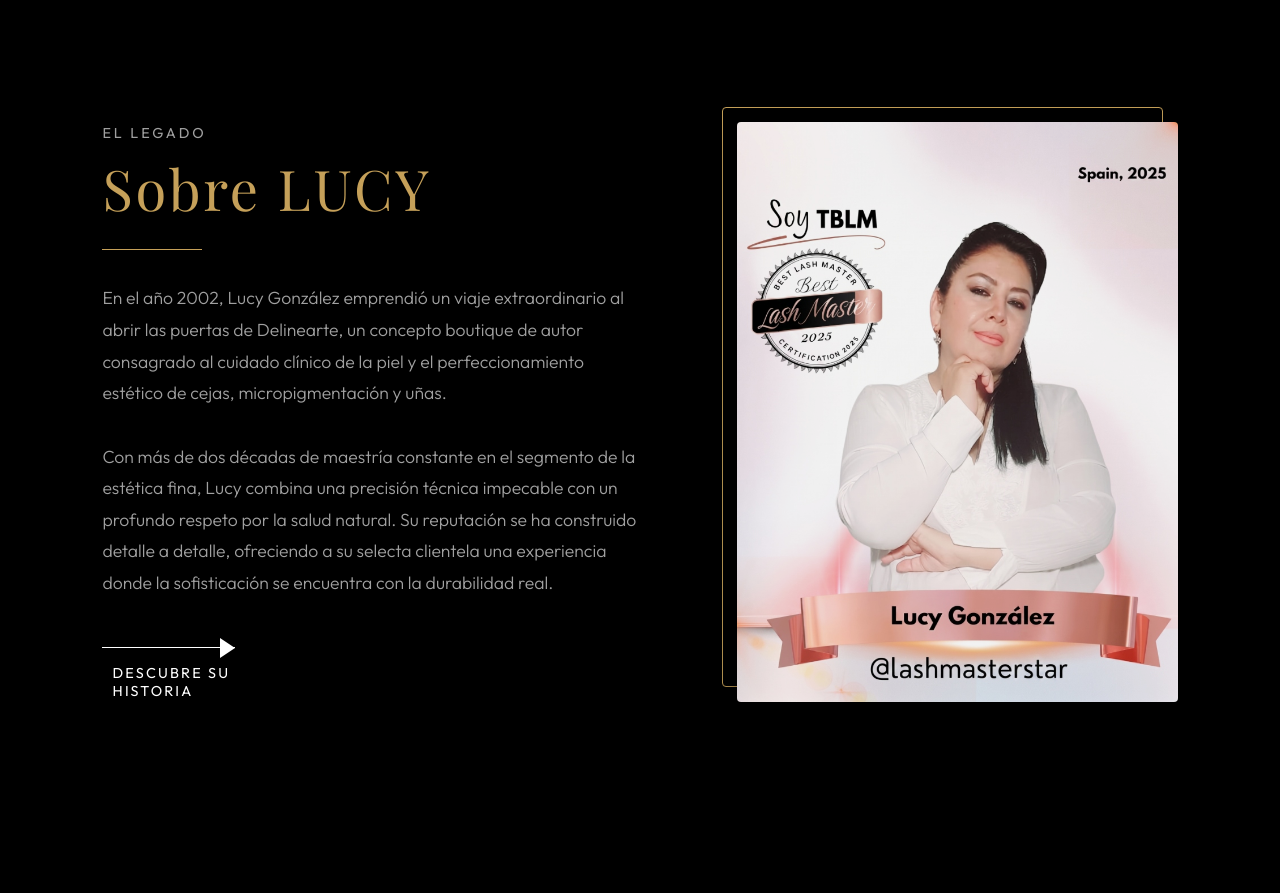
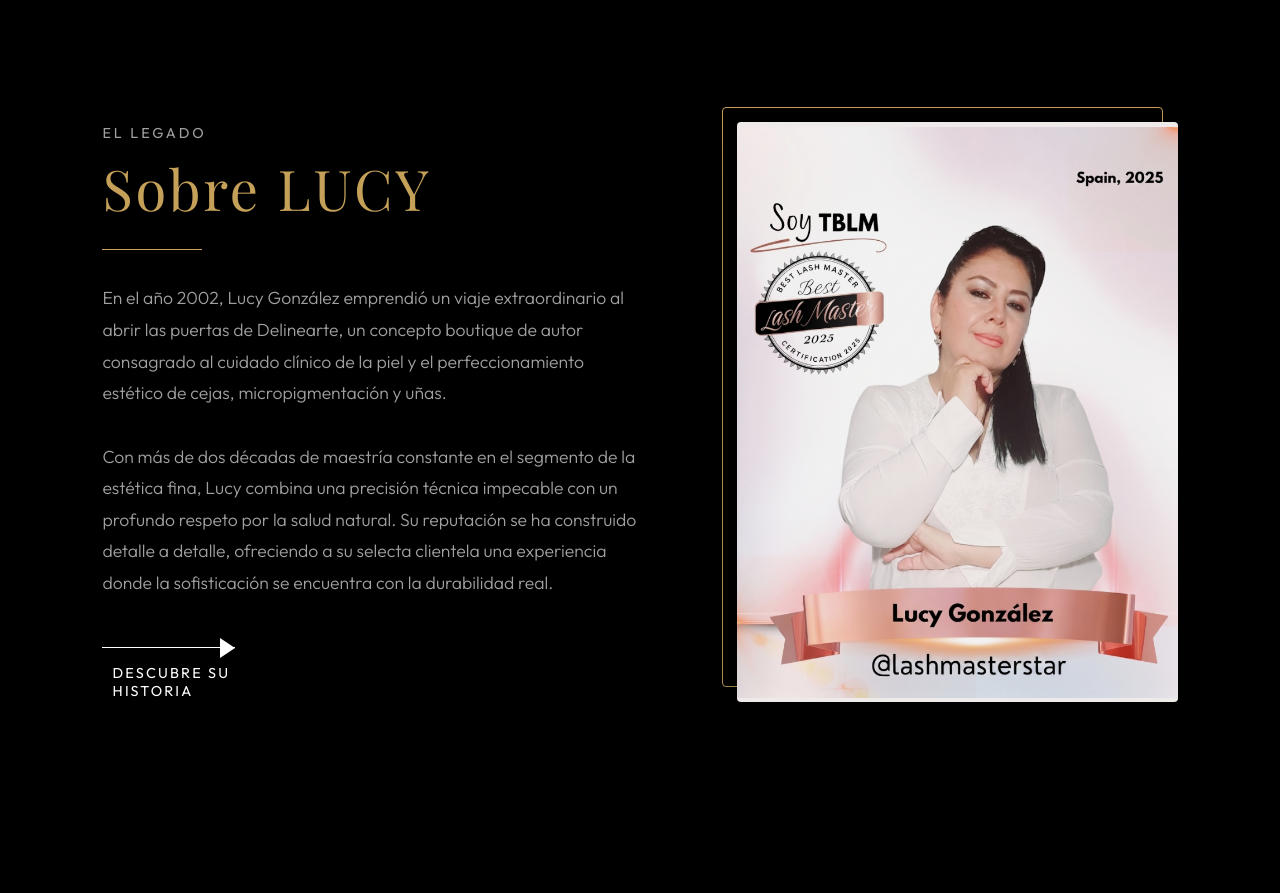
Before and after one commit to yamielsuper3-lab/lucy-luxur, a website: page public/index.html in a window 1280 px wide. Shown: the part 720-1613 px from the top of the page. Drawn offline with nearby package versions, Linux system fonts and the light colour scheme; no server answers; a web font is replaced by a local one.

Commit message:
fix: ajustar tamaño de imagen de perfil de Lucy en index y trayectoria para evitar recortes en el texto

```diff
--- a/public/style.css
+++ b/public/style.css
@@ -880,8 +880,10 @@ section {
 .about-lucy-photo {
     width: 100%;
     height: 100%;
-    background-size: cover;
+    background-size: contain;
     background-position: center;
+    background-repeat: no-repeat;
+    background-color: #faf6f5; /* Blends with the flyer's background to avoid cropping the text */
     border-radius: 4px;
     z-index: 2;
     transition: var(--transition-smooth);
```
Also changed, not shown: public/trayectoria.html (+2 -1 lines).
